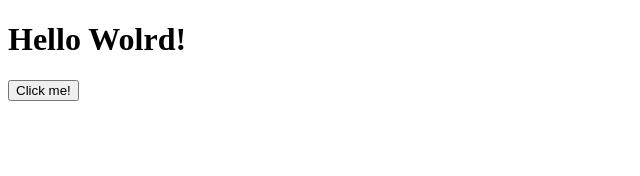
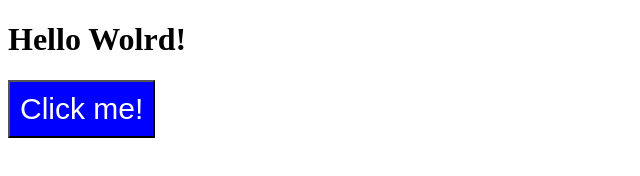
Before and after one commit to christianaquino/git-aiep, a plain HTML site: page index.html in a window 1280 px wide. Shown: the whole page, without its empty margins (0-640 px from the left). Drawn offline with Linux system fonts and the light colour scheme.

Commit message:
Agrego estilos

```diff
--- a/index.html
+++ b/index.html
@@ -3,6 +3,7 @@
 <head>
     <meta charset="UTF-8">
     <meta name="viewport" content="width=device-width, initial-scale=1.0">
+    <link rel="stylesheet" href="style.css">
     <title>Demo AIEP</title>
 </head>
 <body>
--- /dev/null
+++ b/style.css
@@ -0,0 +1,6 @@
+button {
+  background-color: blue;
+  color: white;
+  font-size: 30px;
+  padding: 10px;
+}
```
